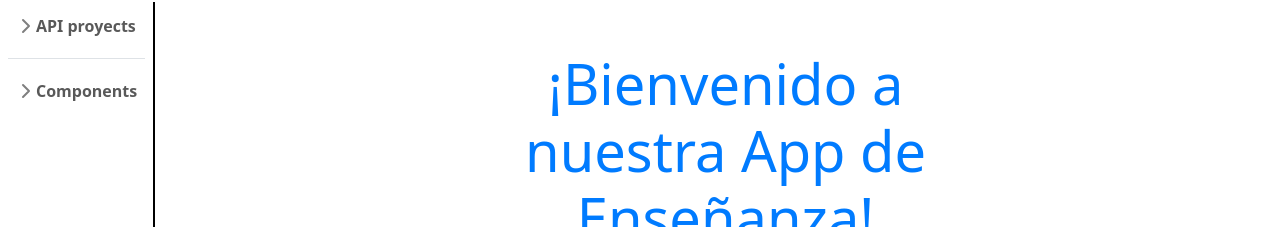
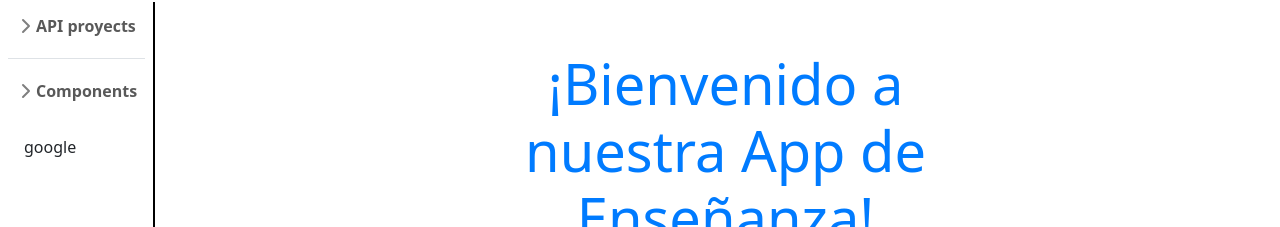
Before and after one commit to Fridejr/proyecto_angular, an Angular app in the folder Desktop/proyecto-angular/: page / in a window 1280 px wide. Shown: the part 107-334 px from the top of the page. Built offline with nearby package versions, Linux system fonts and the light colour scheme.

Commit message:
se me ha olvidado hacer push

```diff
--- a/Desktop/proyecto-angular/src/app/app.component.html
+++ b/Desktop/proyecto-angular/src/app/app.component.html
@@ -1,6 +1,7 @@
 <app-header ></app-header>
 <app-sidebar ></app-sidebar>
 <div class="content">
+
   <router-outlet></router-outlet>
 </div>
 <app-footer ></app-footer>
--- a/Desktop/proyecto-angular/src/app/app.component.ts
+++ b/Desktop/proyecto-angular/src/app/app.component.ts
@@ -14,4 +14,5 @@ import { CommonModule } from '@angular/common';
 })
 export class AppComponent {
   title = 'grid-project';
+
 }
--- a/Desktop/proyecto-angular/src/app/app.routes.ts
+++ b/Desktop/proyecto-angular/src/app/app.routes.ts
@@ -19,6 +19,7 @@ export const routes: Routes = [
 {path: 'ticTacToe', component:JuegoCeldasComponent},
 {path: 'pokemon', component:PokemonComponent},
 
+
 {path: '**',redirectTo: '',pathMatch:'full' },
 
 ];
--- a/Desktop/proyecto-angular/src/app/components/header/header.component.ts
+++ b/Desktop/proyecto-angular/src/app/components/header/header.component.ts
@@ -1,13 +1,23 @@
 import { Component } from '@angular/core';
-import { RouterLink } from '@angular/router';
+import { Router, RouterLink } from '@angular/router';
 
 @Component({
   selector: 'app-header',
   standalone: true,
   imports: [RouterLink],
   templateUrl: './header.component.html',
-  styleUrl: './header.component.css'
+  styleUrls: ['./header.component.css']
 })
 export class HeaderComponent {
+  searchTerm: string = "";
+
+  constructor(private router: Router) {}
+
+  /* searchPage() {
+    if (this.searchTerm && this.searchTerm.trim() !== '') {
+      // Redirige a la página correspondiente utilizando el término de búsqueda
+      this.router.navigate(['/search'], { queryParams: { q: this.searchTerm } });
+    }
+  } */
 
 }
--- a/Desktop/proyecto-angular/src/app/components/sidebar/sidebar.component.html
+++ b/Desktop/proyecto-angular/src/app/components/sidebar/sidebar.component.html
@@ -80,4 +80,7 @@
         </div>
       </li>
     </ul>
+    <button class="navbar-toggler" type="button" (click)="toggleAside()">
+      <span class="navbar-toggler-icon"></span>google
+    </button>
   </div>
--- a/Desktop/proyecto-angular/src/app/components/sidebar/sidebar.component.ts
+++ b/Desktop/proyecto-angular/src/app/components/sidebar/sidebar.component.ts
@@ -10,5 +10,9 @@ import { RouterLink } from '@angular/router';
   styleUrl: './sidebar.component.css'
 })
 export class SidebarComponent {
+  asideVisible: boolean = true;
 
+  toggleAside(): void {
+    this.asideVisible = !this.asideVisible;
+  }
 }
```
Also changed, not shown: Desktop/proyecto-angular/src/app/components/header/header.component.html (+7 -0 lines), 1 other file (tests, documents, lock files or other folders).
